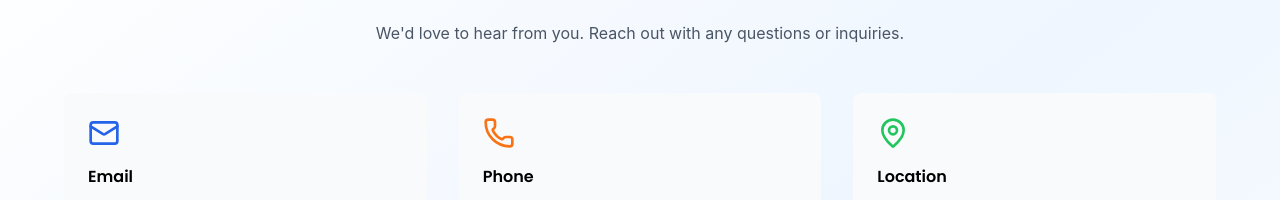
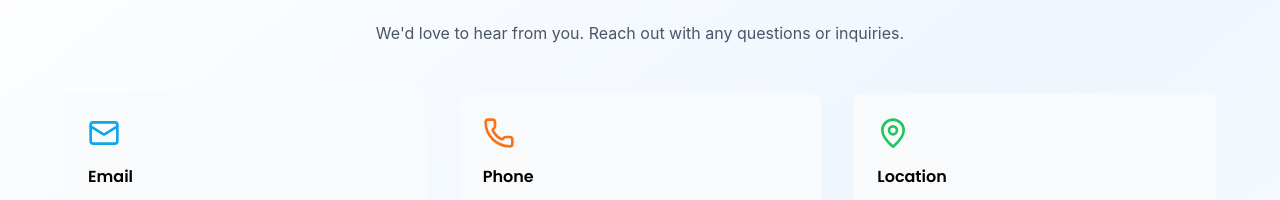
Before and after one commit to TaoTyro/OAF-Website, a React (Vite) app in the folder frontend/: page / in a window 1280 px wide. Shown: the part 4252-4452 px from the top of the page. Built offline with nearby package versions, Linux system fonts and the light colour scheme.

Commit message:
fix color

```diff
--- a/frontend/src/app/components/ContactForm.tsx
+++ b/frontend/src/app/components/ContactForm.tsx
@@ -60,7 +60,7 @@ export function ContactForm() {
         <div className="grid md:grid-cols-3 gap-8 mb-12">
           {/* Contact Info Cards */}
           <div className="bg-gray-50 dark:bg-gray-900 p-6 rounded-lg">
-            <Mail className="w-8 h-8 mb-4" style={{ color: 'var(--primary-blue)' }} />
+            <Mail className="w-8 h-8 mb-4 text-[#0EA5E9]" />
             <h3 style={{ fontFamily: 'Poppins, sans-serif' }} className="font-semibold dark:text-amber-50 mb-2">Email</h3>
             <p className="text-gray-600 dark:text-gray-400">contact@orphansofafrica21.org</p>
           </div>
```
